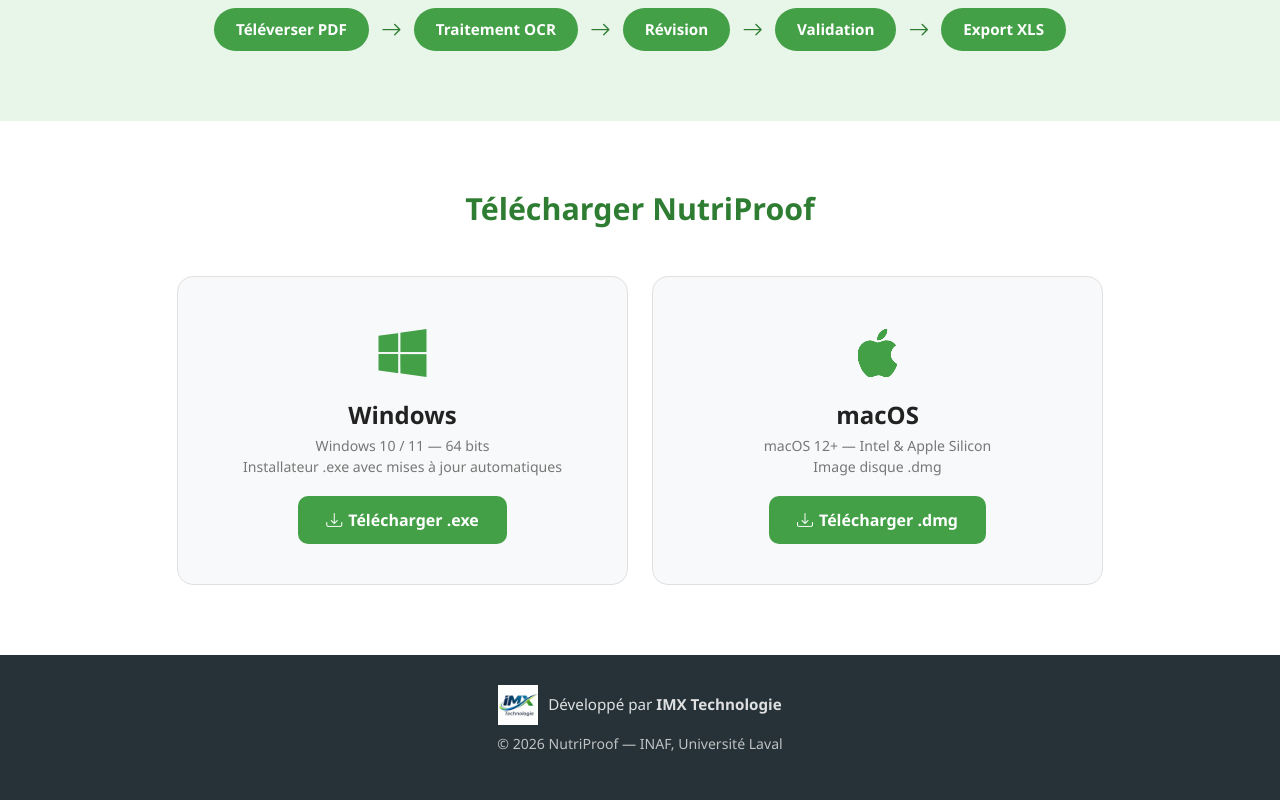
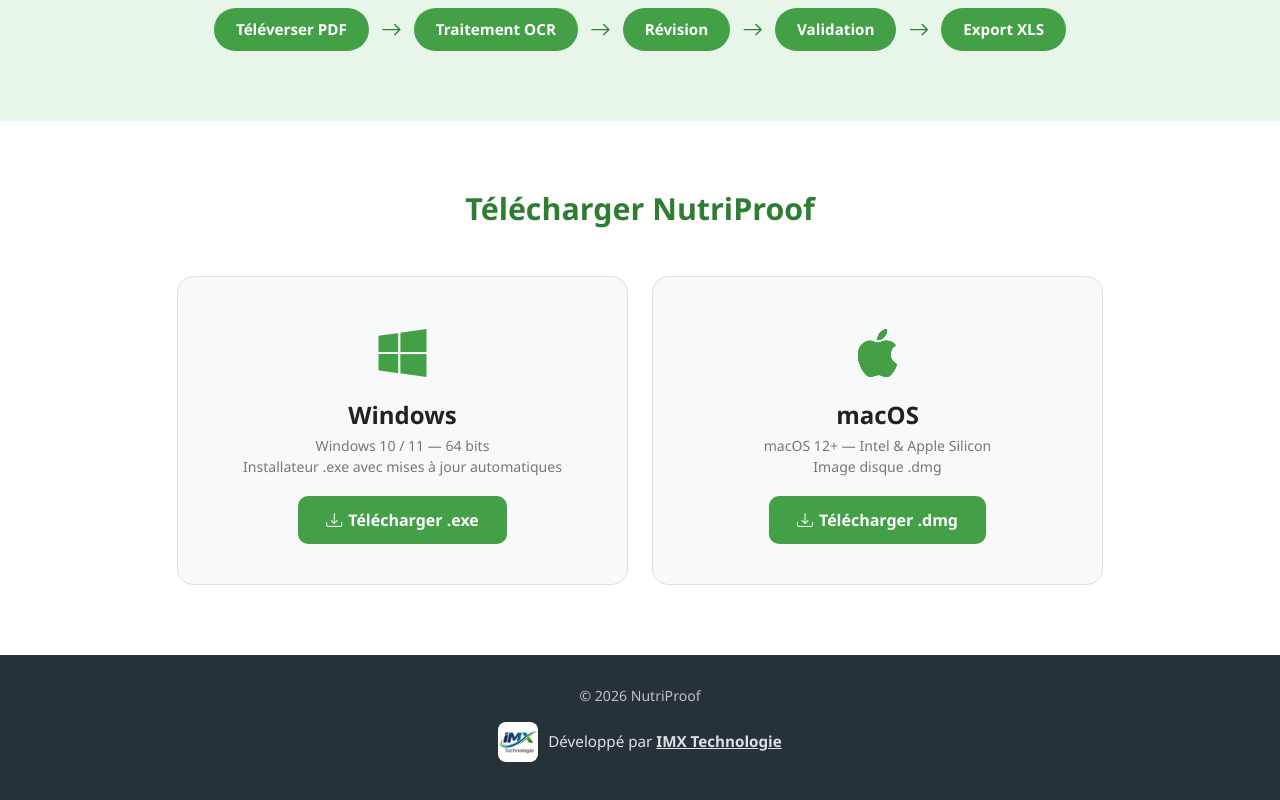
Before and after one commit to metrotechnet/nutriproof, a plain HTML site: page website/public/index.html in a window 1280 px wide. Shown: the part 1428-2228 px from the top of the page. Drawn offline with nearby package versions, Linux system fonts and the light colour scheme.

Commit message:
Refactor build scripts and update CI configuration for improved Windows packaging

```diff
--- a/electron/package.json
+++ b/electron/package.json
@@ -56,9 +56,7 @@
           ]
         }
       ],
-      "icon": "icon.ico",
-      "signingHashAlgorithms": null,
-      "sign": null
+      "icon": "icon.ico"
     },
     "mac": {
       "target": [
--- a/website/public/index.html
+++ b/website/public/index.html
@@ -195,6 +195,7 @@
         .footer-brand img {
             height: 40px;
             width: auto;
+            border-radius: 8px;
         }
         .footer-brand span {
             font-size: 0.95rem;
@@ -228,7 +229,7 @@
             <i class="bi bi-apple"></i> Télécharger pour macOS
         </a>
     </div>
-    <p class="version-note">Version actuelle : 1.0.0 — Mises à jour automatiques incluses</p>
+    <p class="version-note">Mises à jour automatiques incluses</p>
 </section>
 
 <!-- ═══════ FEATURES ═══════ -->
@@ -331,11 +332,13 @@
 
 <!-- ═══════ FOOTER ═══════ -->
 <footer>
+    <p>&copy; 2026 NutriProof</p>
     <div class="footer-brand">
-        <img src="logo-imx.png" alt="IMX Technologie">
-        <span>Développé par <strong>IMX Technologie</strong></span>
+        <a href="https://imxtech.ca" target="_blank" rel="noopener noreferrer">
+            <img src="logo-imx.png" alt="IMX Technologie">
+        </a>
+        <span>Développé par <a href="https://imxtech.ca" target="_blank" rel="noopener noreferrer"><strong>IMX Technologie</strong></a></span>
     </div>
-    <p>&copy; 2026 NutriProof — INAF, Université Laval</p>
 </footer>
 
 </body>
```
Also changed, not shown: .github/workflows/build.yml, static/image/icon.png, static/image/logo-nutriss.png (deleted), website/public/icon.png, 4 other files.
